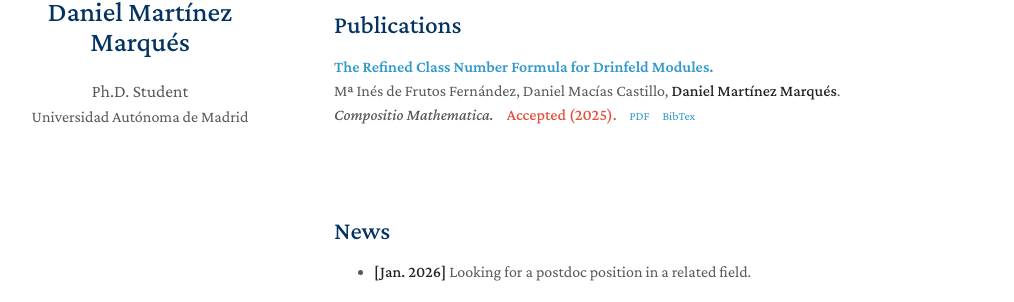
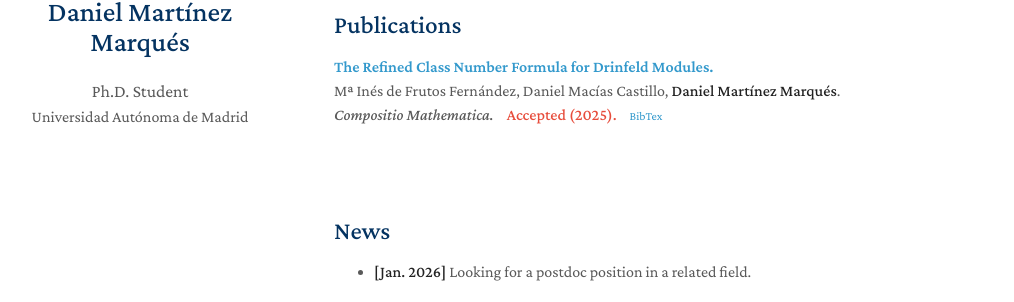
Before and after one commit to danielmrtnz/danielmrtnz.github.io, a Jekyll site: the page built from index.md, in a window 1280 px wide. Shown: the part 190-492 px from the top of the page, without its empty margins (136-1150 px from the left). Built offline with Jekyll 4.4.1, drawn with Linux system fonts in a browser that asks for light colours; a style sheet for code colours, icons or effects is not loaded; our own code applies the rules of GitHub Pages for plain Markdown files.

Commit message:
Update publications.md

```diff
--- a/_includes/publications.md
+++ b/_includes/publications.md
@@ -13,9 +13,6 @@
     {% if link.notes %}
     <strong style="color:#e74d3c; margin-left: 10px;">{{ link.notes }}</strong>
     {% endif %}
-    {% if link.pdf %}
-    <a href="{{ link.pdf }}" class="btn btn-sm z-depth-0" role="button" target="_blank" style="font-size:12px; margin-left: 10px;">PDF</a>
-    {% endif %}
     <a href="{{ link.bibtex }}" class="btn btn-sm z-depth-0" role="button" target="_blank" style="font-size:12px; margin-left: 10px;">BibTex</a>
     {% if link.others %}
     <span style="margin-left: 10px;">{{ link.others }}</span>
@@ -23,8 +20,6 @@
   </div>
 </li>
 <br>
-
 {% endfor %}
-
 </ol>
 </div>
```
